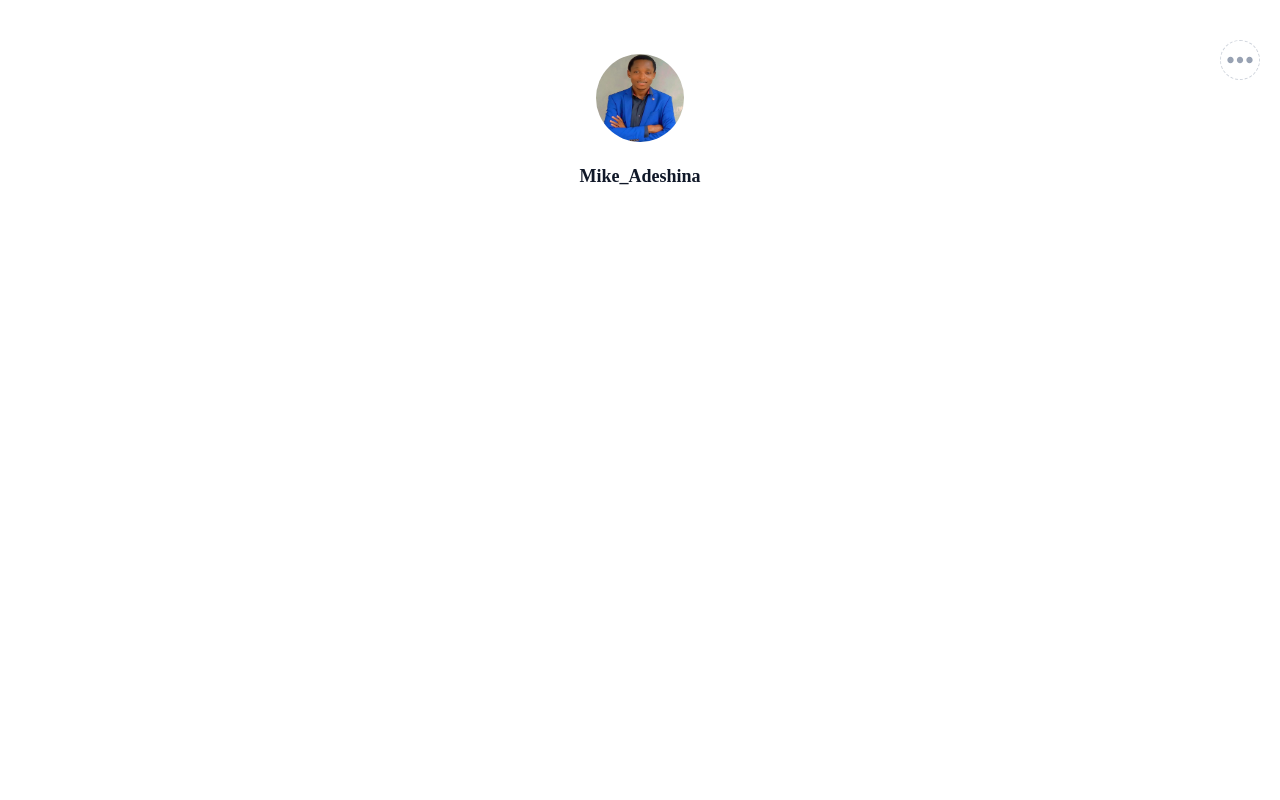
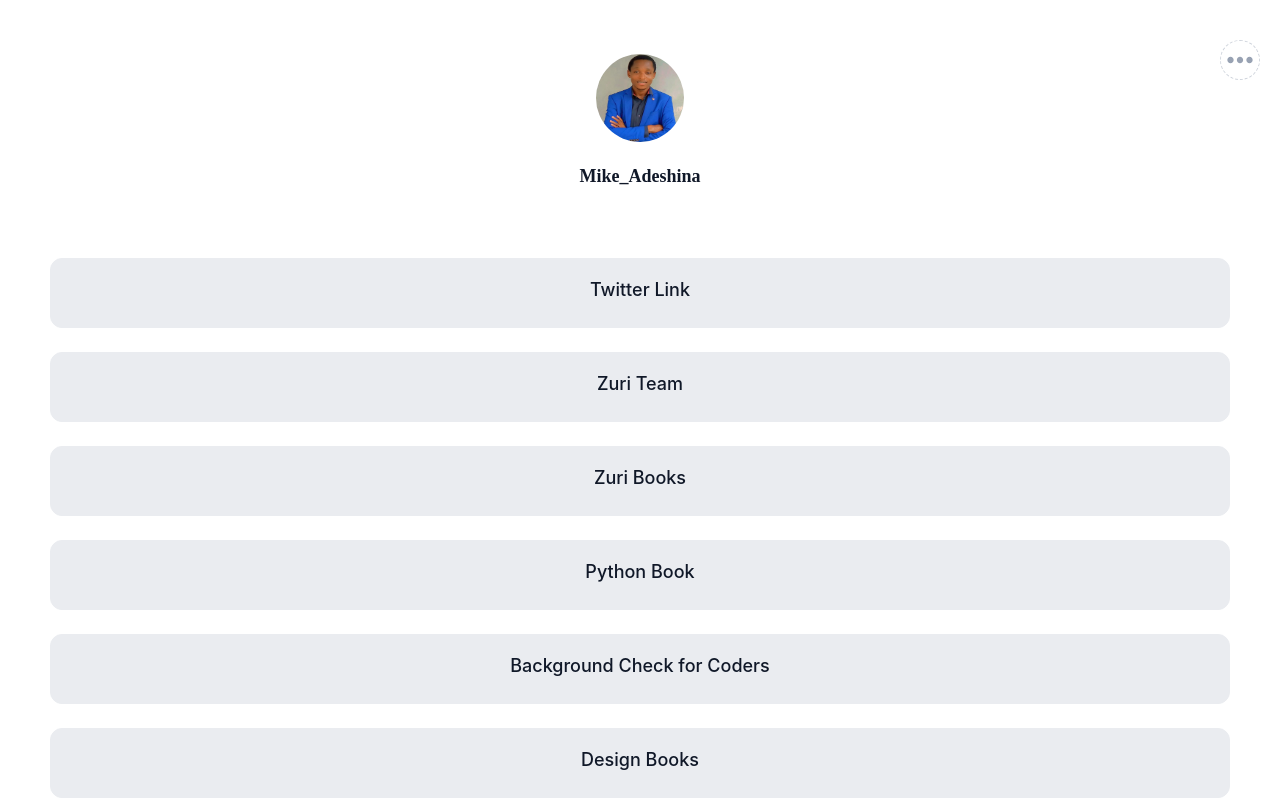
Before and after one commit to michado2019/HNG-internship-task1, a React (Create React App) app: page / in a window 1280 px wide. Built offline with nearby package versions, Linux system fonts and the light colour scheme.

Commit message:
link section completed with several links added

```diff
--- a/src/App.js
+++ b/src/App.js
@@ -1,11 +1,13 @@
 import React from "react";
 import "./App.css";
+import LinkSection from "./components/LinkSection";
 import Profile from "./components/Profile";
 
 function App() {
   return (
     <div className="App">
       <Profile />
+      <LinkSection />
     </div>
   );
 }
--- /dev/null
+++ b/src/components/LinkSection.css
@@ -0,0 +1,29 @@
+.linkSection-wrapper {
+  display: flex;
+  flex-direction: column;
+  align-items: center;
+  gap: 24px;
+  padding: 0 2%;
+}
+.ZuriLinks {
+  width: 96%;
+  height: 70px;
+  text-decoration: none;
+  background: #eaecf0;
+  border: 1px solid #eaecf0;
+  font-family: "Inter";
+  font-style: normal;
+  font-weight: 500;
+  font-size: 18px;
+  color: #101828;
+  text-align: center;
+  align-items: center;
+  padding-top: 20px;
+  border-radius: 12px;
+}
+.ZuriLinks:hover {
+  background: #101828;
+  color: #fff;
+  border: 1px solid #101828;
+  transition: 0.5s;
+}
--- /dev/null
+++ b/src/components/LinkSection.jsx
@@ -0,0 +1,63 @@
+import React from "react";
+import "./LinkSection.css";
+
+export default function LinkSection() {
+  return (
+    <div className="linkSection-wrapper">
+      <a
+        href="https://twitter.com/Mike_Adeshina"
+        id="btn__twitter"
+        className="ZuriLinks"
+        target="_blank"
+        rel="noreferrer"
+      >
+        Twitter Link
+      </a>
+      <a
+        href="https://training.zuri.team/"
+        id="btn__zuri"
+        className="ZuriLinks"
+        target="_blank"
+        rel="noreferrer"
+      >
+        Zuri Team
+      </a>
+      <a
+        href="http://books.zuri.team"
+        id="books"
+        className="ZuriLinks"
+        target="_blank"
+        rel="noreferrer"
+      >
+        Zuri Books
+      </a>
+      <a
+        href="https://books.zuri.team/python-for-beginners?ref_id=michado21"
+        id="book_python"
+        className="ZuriLinks"
+        target="_blank"
+        rel="noreferrer"
+      >
+        Python Book
+      </a>
+      <a
+        href="https://background.zuri.team"
+        id="pitch"
+        className="ZuriLinks"
+        target="_blank"
+        rel="noreferrer"
+      >
+        Background Check for Coders
+      </a>
+      <a
+        href="https://books.zuri.team/design-rules"
+        id="book_design"
+        className="ZuriLinks"
+        target="_blank"
+        rel="noreferrer"
+      >
+        Design Books
+      </a>
+    </div>
+  );
+}
```
